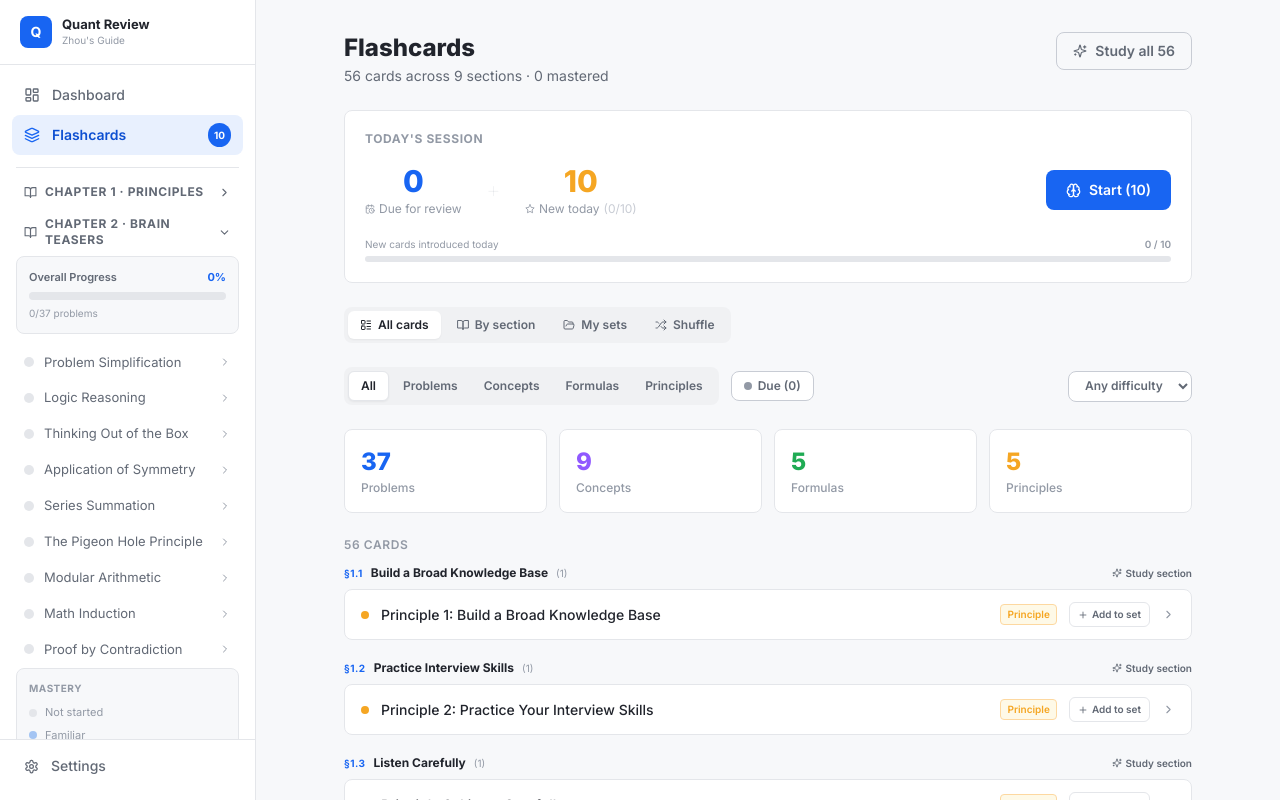
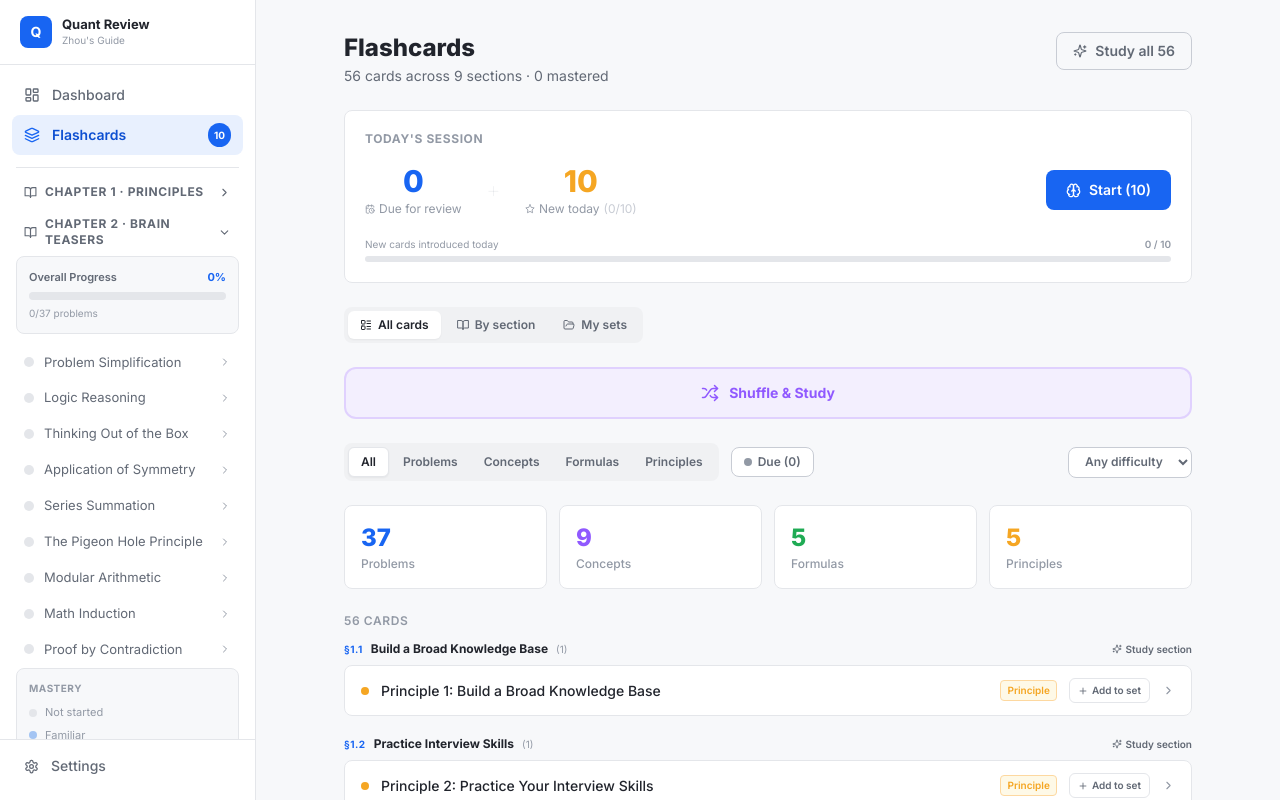
Before and after one commit to Aksaddd/Quant-Review, a Next.js app: page /flashcards in a window 1280 px wide. Built offline with nearby package versions, Linux system fonts and the light colour scheme.

Commit message:
Make Shuffle button standalone and visually prominent
Pulled Shuffle out of the tab bar into its own full-width button with
a purple color scheme, larger size, and shadow when active. Stands out
from the regular browse tabs.

https://claude.ai/code/session_01YWNfnq643nD2TqYQmYxzbY

```diff
--- a/src/app/(app)/flashcards/page.tsx
+++ b/src/app/(app)/flashcards/page.tsx
@@ -544,17 +544,19 @@ export default function FlashcardsPage() {
         >
           <FolderOpen size={12} /> My sets{sets.length > 0 ? ` (${sets.length})` : ''}
         </button>
-        <button
-          onClick={() => setBrowseTab('shuffle')}
-          className={`flex items-center gap-1.5 px-3 py-1.5 rounded-md text-xs font-semibold transition-all ${
-            browseTab === 'shuffle'
-              ? 'bg-white text-[#21242c] shadow-sm'
-              : 'text-[#626975] hover:text-[#21242c]'
-          }`}
-        >
-          <Shuffle size={12} /> Shuffle
-        </button>
       </div>
+
+      {/* Shuffle button — standalone */}
+      <button
+        onClick={() => setBrowseTab('shuffle')}
+        className={`w-full flex items-center justify-center gap-2.5 px-5 py-3.5 rounded-xl text-sm font-bold transition-all ${
+          browseTab === 'shuffle'
+            ? 'bg-[#9059ff] text-white shadow-md shadow-[#9059ff]/25'
+            : 'bg-[#f3effe] text-[#9059ff] border-2 border-[#9059ff]/20 hover:border-[#9059ff]/40 hover:bg-[#ece5ff]'
+        }`}
+      >
+        <Shuffle size={18} /> Shuffle &amp; Study
+      </button>
 
       {/* ── All cards view ─────────────────────────────────────────────────── */}
       {browseTab === 'all' && (
```
